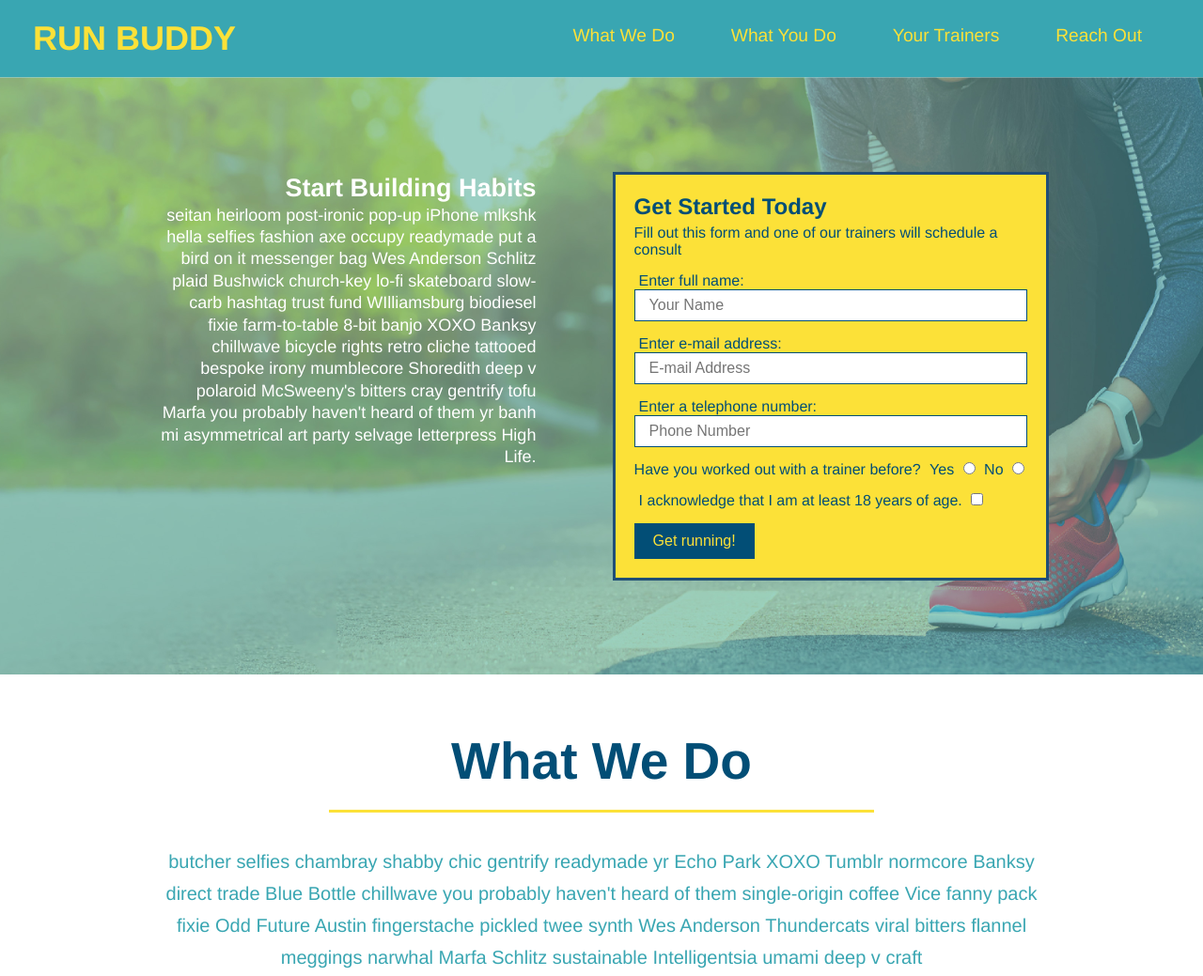
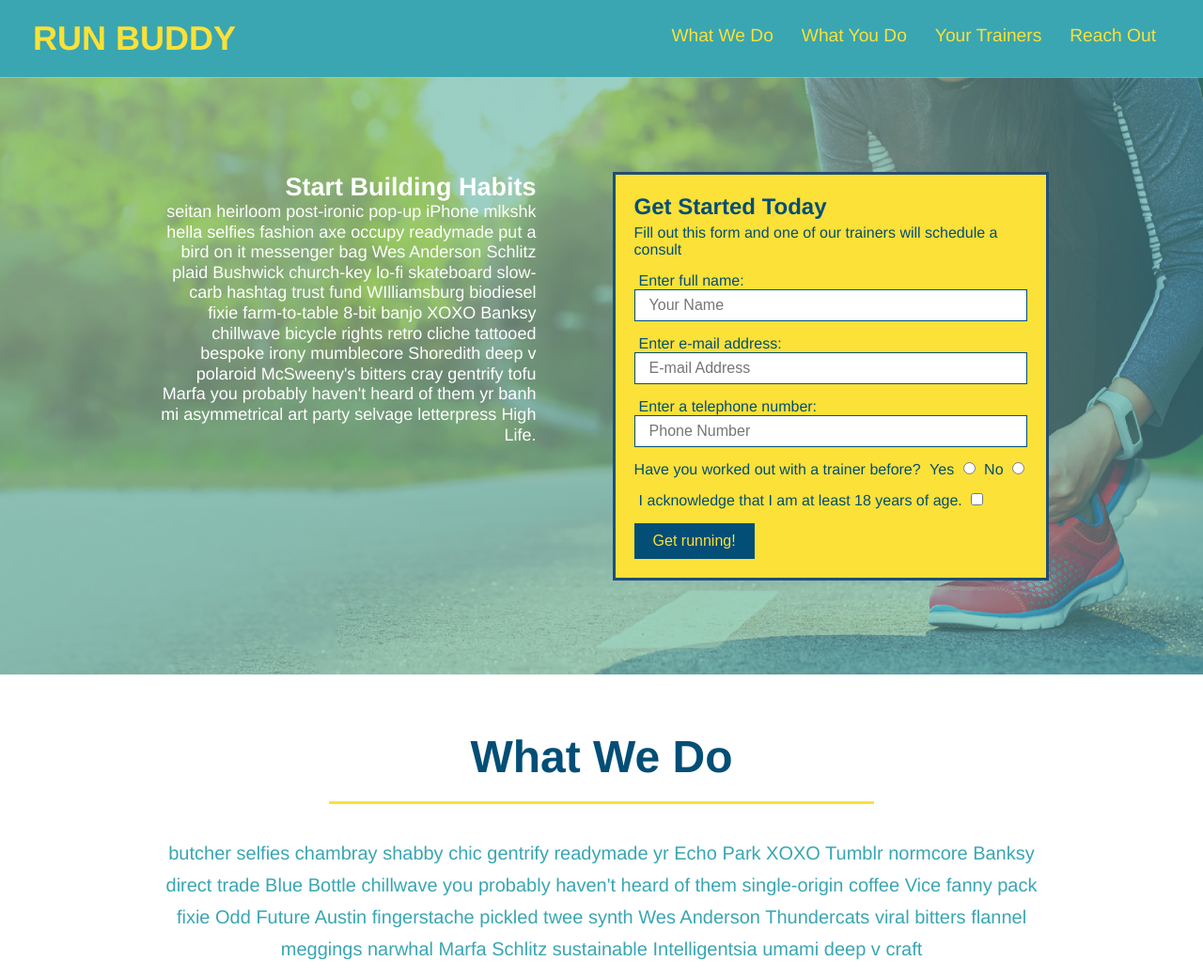
Before and after one commit to brt9029/run-buddy, a plain HTML site: page index.html in a window 1280 px wide. Shown: the top 1039 px of the page at 94% size. Drawn offline with Linux system fonts and the light colour scheme.

Commit message:
added sizing for different screens

```diff
--- a/assets/css/style.css
+++ b/assets/css/style.css
@@ -44,7 +44,7 @@ header nav ul {
 }
 
 header nav ul li a {
-    margin: 0 30px;
+    padding: 10px 15px;
     font-weight: lighter;
     font-size: 1.5vw;
 }
@@ -84,6 +84,7 @@ section {
     display: flex;
     justify-content: center;
     flex-wrap: wrap;
+    align-items: flex-start;
 }
 
 .hero-cta {
@@ -92,7 +93,7 @@ section {
     margin: 3.5%;
     color: #fff;
     font-size: 18px;
-    line-height: 1.3;
+    line-height: 1.2;
 }
 
 .hero-cta h2 {
@@ -156,7 +157,7 @@ section {
 }
 
 .section-title {
-    font-size: 55px;
+    font-size: 48px;
     color: #024e76;
     border-bottom: 3px solid;
     padding-bottom: 20px;
@@ -334,3 +335,18 @@ section {
 .flex-row {
     display: flex;
 }
+
+/* MEDIA QUERY FOR SMALLER DESKTOP SCREENS AND SMALLER */
+@media screen and (max-width: 980px) {
+
+}
+
+/* MEDIA QUERY FOR TABLETS AND SMALLER */
+@media screen and (max-width: 768px){
+
+}
+
+/* MEDIA QUERY FOR MOBILE PHONES AND SMALLER */
+@media screen and (max-width: 575px) {
+
+}
--- a/index.html
+++ b/index.html
@@ -1,7 +1,8 @@
 <!DOCTYPE html>
 <html lang="en">
     <head>
-        <meta charset="UTF-8" />
+        <meta name="viewport" content="width=device-width, initial-scale=1.0"
+        charset="UTF-8" />
         <title>Run Buddy</title>
         <link rel="stylesheet" href="./assets/css/style.css" />
     </head>
```
Also changed, not shown: privacy-policy.html (+2 -1 lines).
